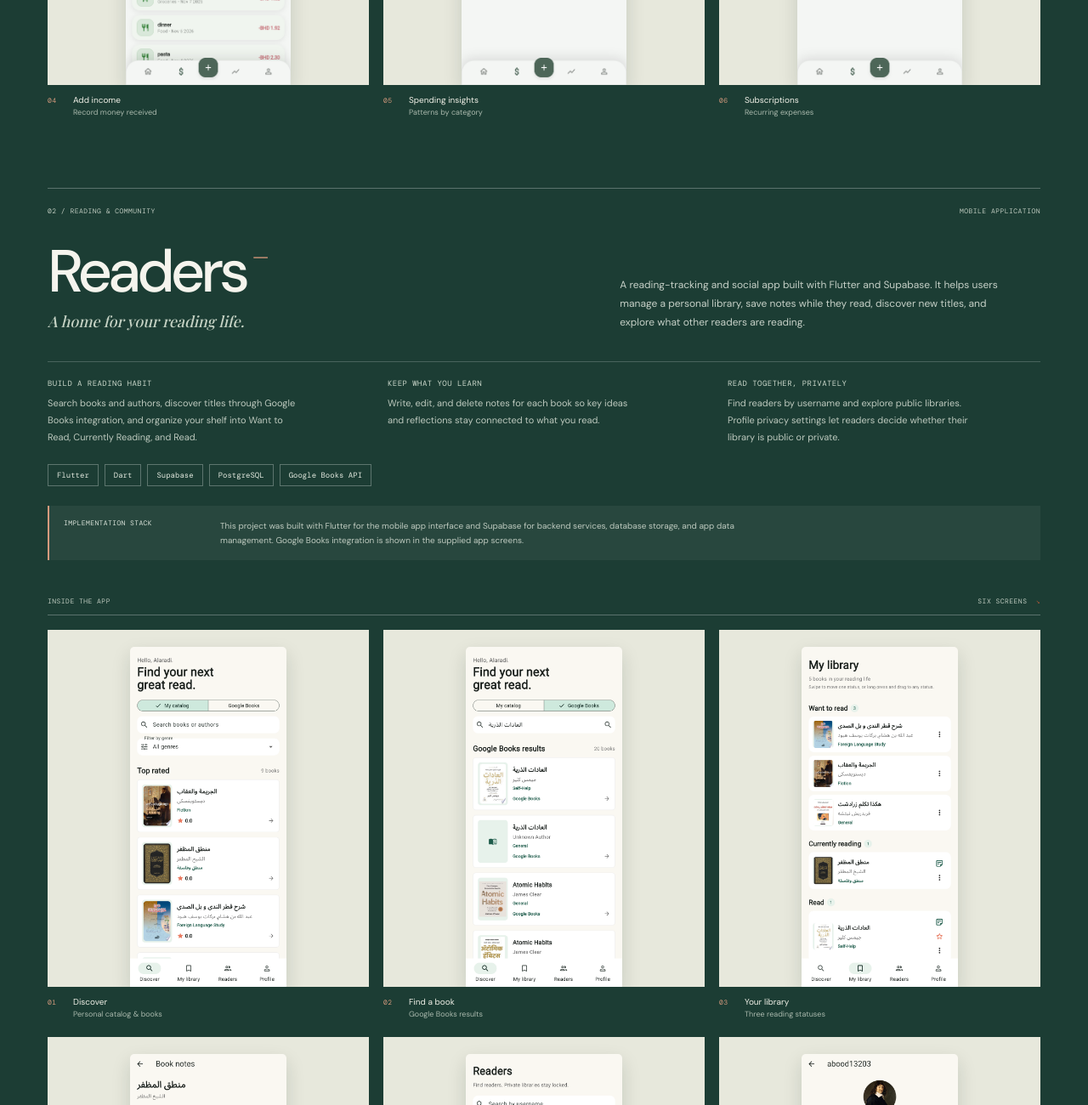
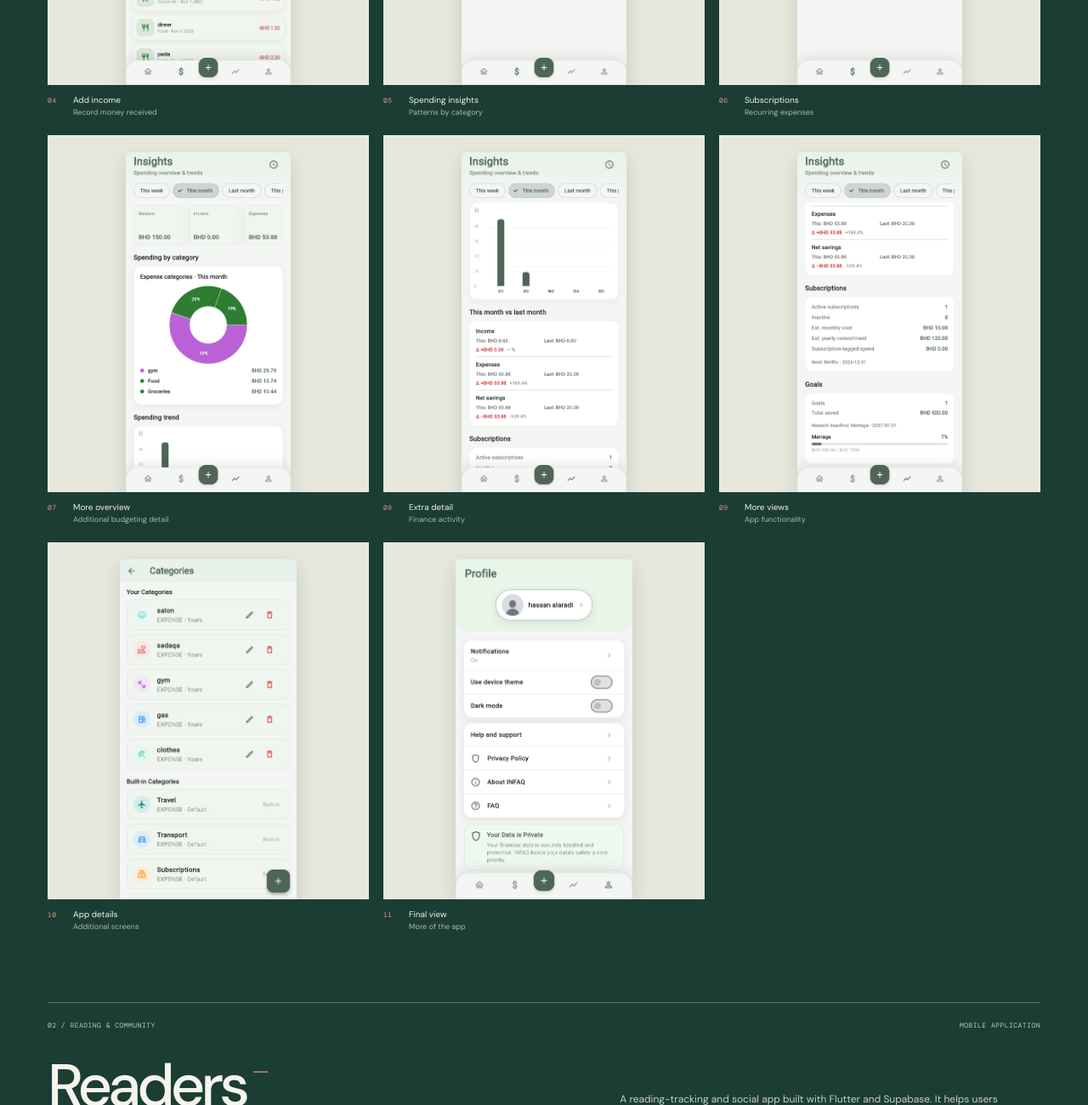
Before and after one commit to Alaradi04/portfolio-, a plain HTML site: page index.html in a window 1280 px wide. Shown: the part 3458-4758 px from the top of the page at 85% size. Drawn offline with nearby package versions, Linux system fonts and the light colour scheme; a web font is replaced by a local one.

Commit message:
update pictures

```diff
--- a/index.html
+++ b/index.html
@@ -97,7 +97,7 @@
               <div><h4>Technical focus</h4><p>Mobile development with Flutter and Dart, Supabase and PostgreSQL for data services, and Gemini API integration for intelligent transaction categorization.</p></div>
             </div>
             <ul class="tech-list" aria-label="INFAQ technologies"><li>Flutter</li><li>Dart</li><li>Supabase</li><li>PostgreSQL</li><li>Gemini API</li></ul>
-            <div class="gallery-heading"><span>INSIDE THE APP</span><span>Six screens <span aria-hidden="true">↘</span></span></div>
+            <div class="gallery-heading"><span>INSIDE THE APP</span><span>11 screens <span aria-hidden="true">↘</span></span></div>
             <div class="screenshot-grid" aria-label="INFAQ application screenshots">
               <figure class="shot shot--lead">
                 <button class="shot-button" type="button" data-gallery="infaq" data-index="0" aria-label="View INFAQ home dashboard screenshot">
@@ -134,6 +134,36 @@
                   <img src="pic/infaq/6.png" alt="Subscription management screen with recurring service, amount, and renewal date" loading="lazy" decoding="async">
                   <span class="shot-open" aria-hidden="true">↗</span>
                 </button><figcaption><span>06</span> Subscriptions <small>Recurring expenses</small></figcaption>
+              </figure>
+              <figure class="shot">
+                <button class="shot-button" type="button" data-gallery="infaq" data-index="6" aria-label="View another INFAQ screen">
+                  <img src="pic/infaq/7.png" alt="Additional INFAQ finance screen" loading="lazy" decoding="async">
+                  <span class="shot-open" aria-hidden="true">↗</span>
+                </button><figcaption><span>07</span> More overview <small>Additional budgeting detail</small></figcaption>
+              </figure>
+              <figure class="shot">
+                <button class="shot-button" type="button" data-gallery="infaq" data-index="7" aria-label="View another INFAQ screen">
+                  <img src="pic/infaq/8.png" alt="Additional INFAQ finance screen" loading="lazy" decoding="async">
+                  <span class="shot-open" aria-hidden="true">↗</span>
+                </button><figcaption><span>08</span> Extra detail <small>Finance activity</small></figcaption>
+              </figure>
+              <figure class="shot">
+                <button class="shot-button" type="button" data-gallery="infaq" data-index="8" aria-label="View another INFAQ screen">
+                  <img src="pic/infaq/9.png" alt="Additional INFAQ finance screen" loading="lazy" decoding="async">
+                  <span class="shot-open" aria-hidden="true">↗</span>
+                </button><figcaption><span>09</span> More views <small>App functionality</small></figcaption>
+              </figure>
+              <figure class="shot">
+                <button class="shot-button" type="button" data-gallery="infaq" data-index="9" aria-label="View another INFAQ screen">
+                  <img src="pic/infaq/10.png" alt="Additional INFAQ finance screen" loading="lazy" decoding="async">
+                  <span class="shot-open" aria-hidden="true">↗</span>
+                </button><figcaption><span>10</span> App details <small>Additional screens</small></figcaption>
+              </figure>
+              <figure class="shot">
+                <button class="shot-button" type="button" data-gallery="infaq" data-index="10" aria-label="View another INFAQ screen">
+                  <img src="pic/infaq/11.png" alt="Additional INFAQ finance screen" loading="lazy" decoding="async">
+                  <span class="shot-open" aria-hidden="true">↗</span>
+                </button><figcaption><span>11</span> Final view <small>More of the app</small></figcaption>
               </figure>
             </div>
           </article>
--- a/script.js
+++ b/script.js
@@ -7,7 +7,12 @@ const screenshotSets = {
     { src: "pic/infaq/3.png", alt: "Add transaction form in expense mode", label: "INFAQ · Add an expense" },
     { src: "pic/infaq/4.png", alt: "Add transaction form in income mode", label: "INFAQ · Add income" },
     { src: "pic/infaq/5.png", alt: "Spending insights screen with category chart", label: "INFAQ · Spending insights" },
-    { src: "pic/infaq/6.png", alt: "Subscription management screen", label: "INFAQ · Subscriptions" }
+    { src: "pic/infaq/6.png", alt: "Subscription management screen", label: "INFAQ · Subscriptions" },
+    { src: "pic/infaq/7.png", alt: "Additional INFAQ finance screen", label: "INFAQ · More details" },
+    { src: "pic/infaq/8.png", alt: "Additional INFAQ finance screen", label: "INFAQ · More details" },
+    { src: "pic/infaq/9.png", alt: "Additional INFAQ finance screen", label: "INFAQ · More details" },
+    { src: "pic/infaq/10.png", alt: "Additional INFAQ finance screen", label: "INFAQ · More details" },
+    { src: "pic/infaq/11.png", alt: "Additional INFAQ finance screen", label: "INFAQ · More details" }
   ],
   readers: [
     { src: "pic/readers/1.png", alt: "Readers discovery screen with catalog and Google Books tabs", label: "Readers · Discover" },
```
